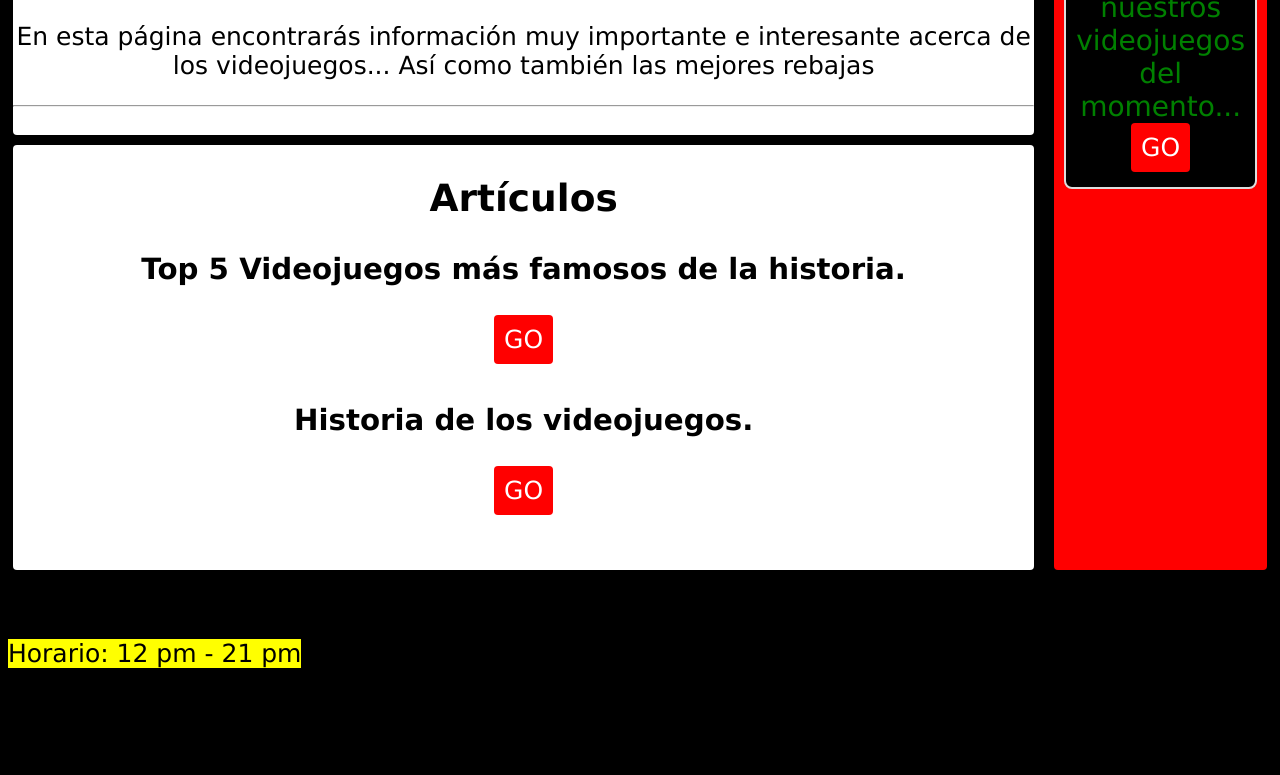
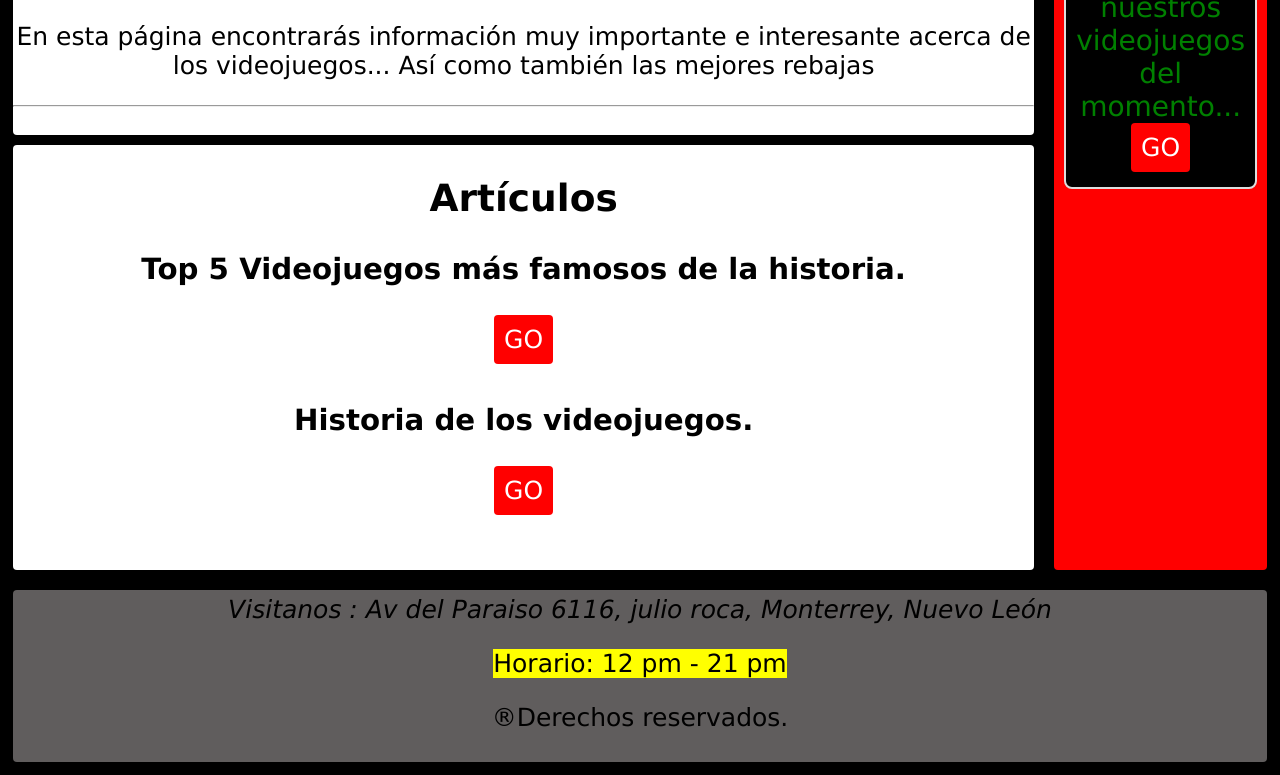
Before and after one commit to marcoaksel/evidencia2, a plain HTML site: page index.html in a window 1280 px wide. Shown: the part 657-1432 px from the top of the page. Drawn offline with Linux system fonts and the light colour scheme.

Commit message:
corregi footer

```diff
--- a/index.html
+++ b/index.html
@@ -99,7 +99,7 @@
         </section>
     </aside>
     <footer>
-        <section class="box-footer">
+        <section class="caja-footer">
 
             <address>
                 Visitanos : Av del Paraiso 6116, julio roca, Monterrey, Nuevo León
```
